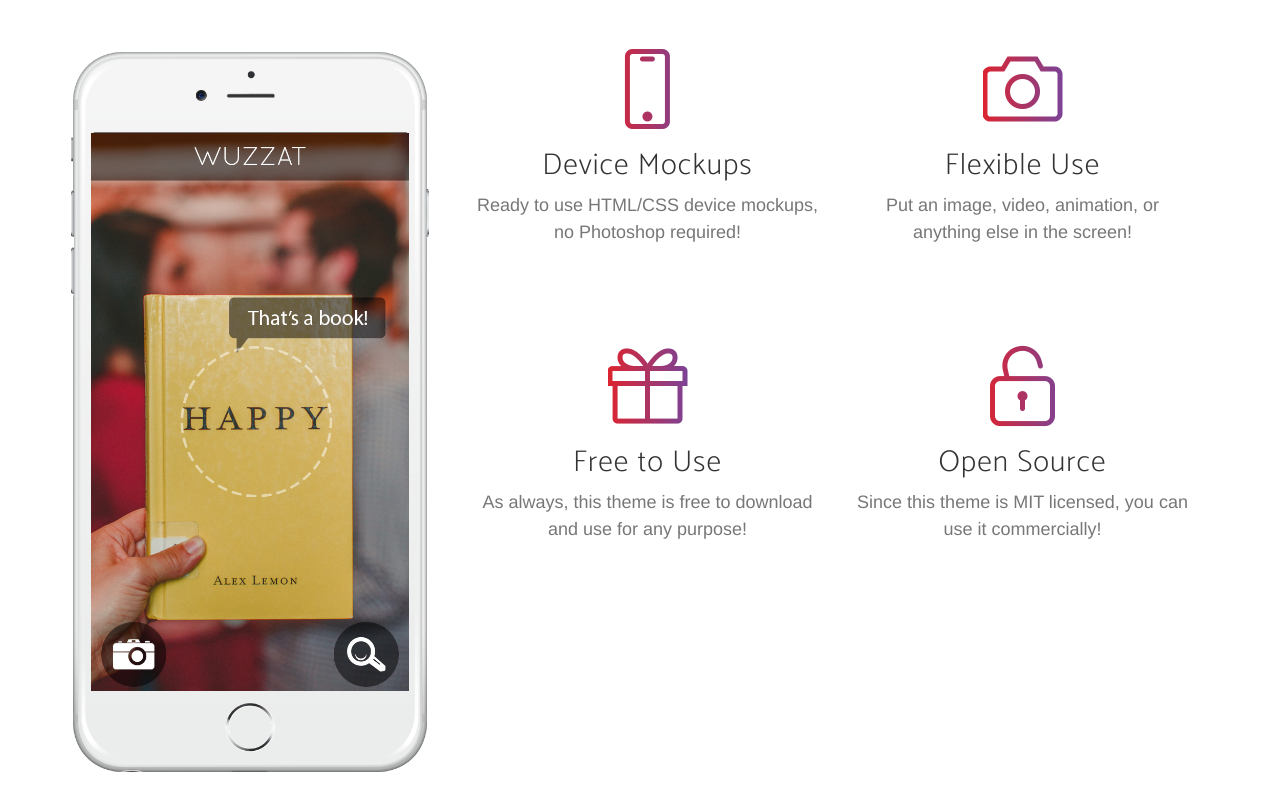
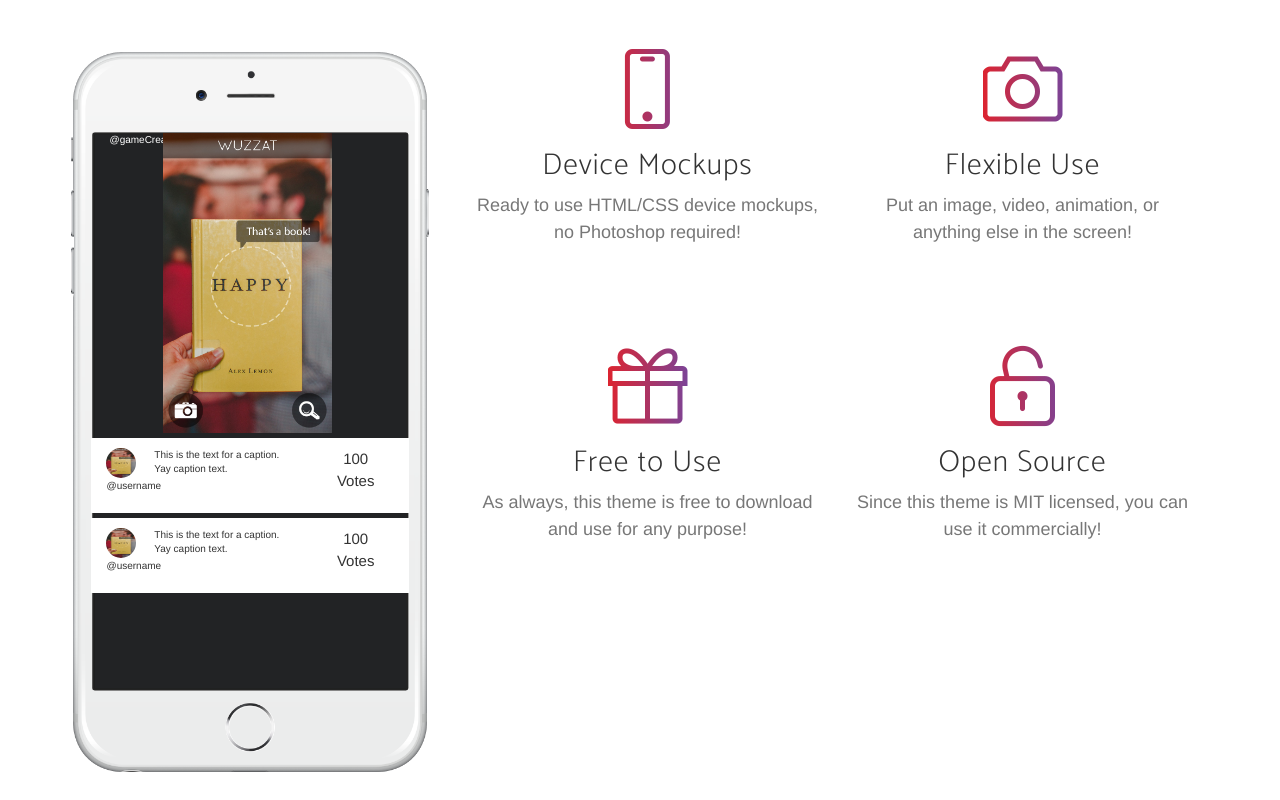
Before and after one commit to alexisfraga/SnaptionLandingPage, a website: page index.html in a window 1280 px wide. Shown: the part 1640-2440 px from the top of the page. Drawn offline with nearby package versions, Linux system fonts and the light colour scheme; no server answers; a web font is replaced by a local one.

Commit message:
Added mockup of the game layout screen.

```diff
--- a/css/custom-style.css
+++ b/css/custom-style.css
@@ -2,12 +2,12 @@
     /* Makes it so user can scroll on the screen to see stuff */
     overflow-y: scroll;
     display: flex;
+    max-width: 100%;
     padding: 10px;
 }
 
-#app-screen>div:first-child {
+.screen>div:first-child {
     /* Add some space between the two columns */
-    margin-right: 3px;
 }
 
 #app-screen>div {
@@ -19,3 +19,77 @@
     /* Add space between images on top of each other */
     margin-bottom: 10px;
 }
+
+#caption-screen {
+    overflow-y: scroll;
+    display: flex;
+    flex-direction: column;
+    align-items: center;
+    max-width: 100%;
+    padding: 10px;
+    color: white;
+}
+
+#caption-screen>div {
+    width: 90%;
+    height: 80%;
+}
+
+#captions-container>div {
+    padding-bottom: 5px;
+    padding-top: 5px;
+    border-bottom: 2px solid grey;
+
+}
+
+#caption-screen>div>img {
+    max-width: 100%;
+    max-height: 100%;
+}
+
+.caption {
+  background-color: white;
+  height: 75px;
+  margin-bottom: 5px;
+  margin-top: 5px;
+}
+
+.userImage {
+
+}
+
+.userInfo p {
+  font-size: 10px;
+
+}
+
+.userInfo img {
+  height: 30px;
+  width: 30px;
+  border-radius: 50%;
+  margin-top: 10px;
+
+}
+
+.captionText {
+  font-size: 10px;
+  padding: 10px;
+}
+
+.captionVotes {
+  font-size: 15px;
+  margin-top: 10px;
+}
+
+.gameImage {
+  max-width: 100%;
+  height: auto;
+  max-height: 300px;
+}
+
+#gameCreator {
+  float: left;
+  font-size: 10px;
+  color: white;
+  margin-left: 3px;
+}
--- a/index.html
+++ b/index.html
@@ -147,12 +147,30 @@
                     <div class="device-container">
                         <div class="device-mockup iphone6_plus portrait white">
                             <div class="device">
-                                <div class="screen">
-                                    <!-- Demo image for screen mockup, you can put an image here, some HTML, an animation, video, or anything else! -->
-                                    <img src="img/demo-screen-1.jpg" class="img-responsive" alt=""> </div>
-                                <div class="button">
-                                    <!-- You can hook the "home button" to some JavaScript events or just remove it -->
+                              <div class="screen">
+                                <div class="container-fluid">
+                                  <div class="row" id="gameCreator">@gameCreator</div>
+                                  <div class="row">
+                                    <img class="gameImage" src="img/demo-screen-1.jpg"></img>
+                                  </div>
+                                  <div class="row caption">
+                                    <div class="col-xs-2 userInfo">
+                                      <img class="center-block" src="img/demo-screen-1.jpg"></img>
+                                      <p >@username</p>
+                                    </div>
+                                    <div class="col-xs-6 captionText">This is the text for a caption. Yay caption text.</div>
+                                    <div class="col-xs-4 text-center captionVotes">100<br>Votes</div>
+                                  </div>
+                                  <div class="row caption">
+                                    <div class="col-xs-2 userInfo">
+                                      <img class="center-block" src="img/demo-screen-1.jpg"></img>
+                                      <p >@username</p>
+                                    </div>
+                                    <div class="col-xs-6 captionText">This is the text for a caption. Yay caption text.</div>
+                                    <div class="col-xs-4 text-center captionVotes">100<br>Votes</div>
+                                  </div>
                                 </div>
+                              </div>
                             </div>
                         </div>
                     </div>
```
